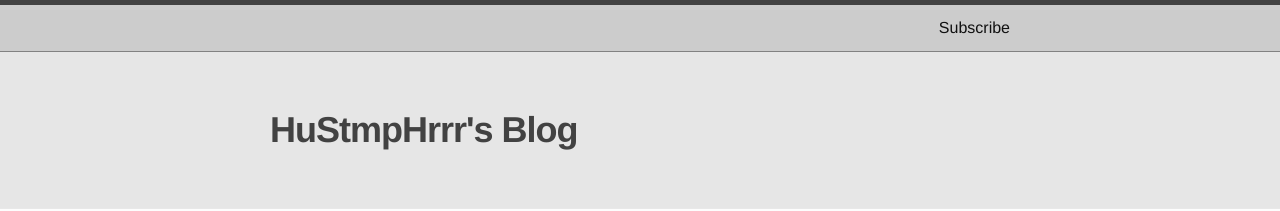
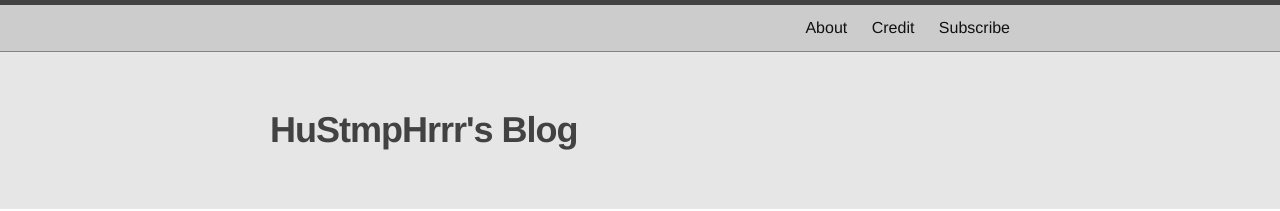
Before and after one commit to HuStmpHrrr/HuStmpHrrr.github.io, a Jekyll site: the page built from index.html, in a window 1280 px wide. Shown: the top 211 px of the page. Built offline with Jekyll 4.4.1, drawn with Linux system fonts in a browser that asks for light colours; nearby versions of some CDN libraries; the list of posts is cut into pages by our own code.

Commit message:
fix header

```diff
--- a/_includes/header.html
+++ b/_includes/header.html
@@ -11,7 +11,7 @@
 
       <div class="trigger">
         {% for my_page in site.pages %}
-          {% if my_page.nav == "true" %}
+          {% if my_page.nav %}
           <a class="page-link" href="{{ my_page.url | prepend: site.baseurl }}">{{ my_page.title }}</a>
           {% endif %}
         {% endfor %}
```
